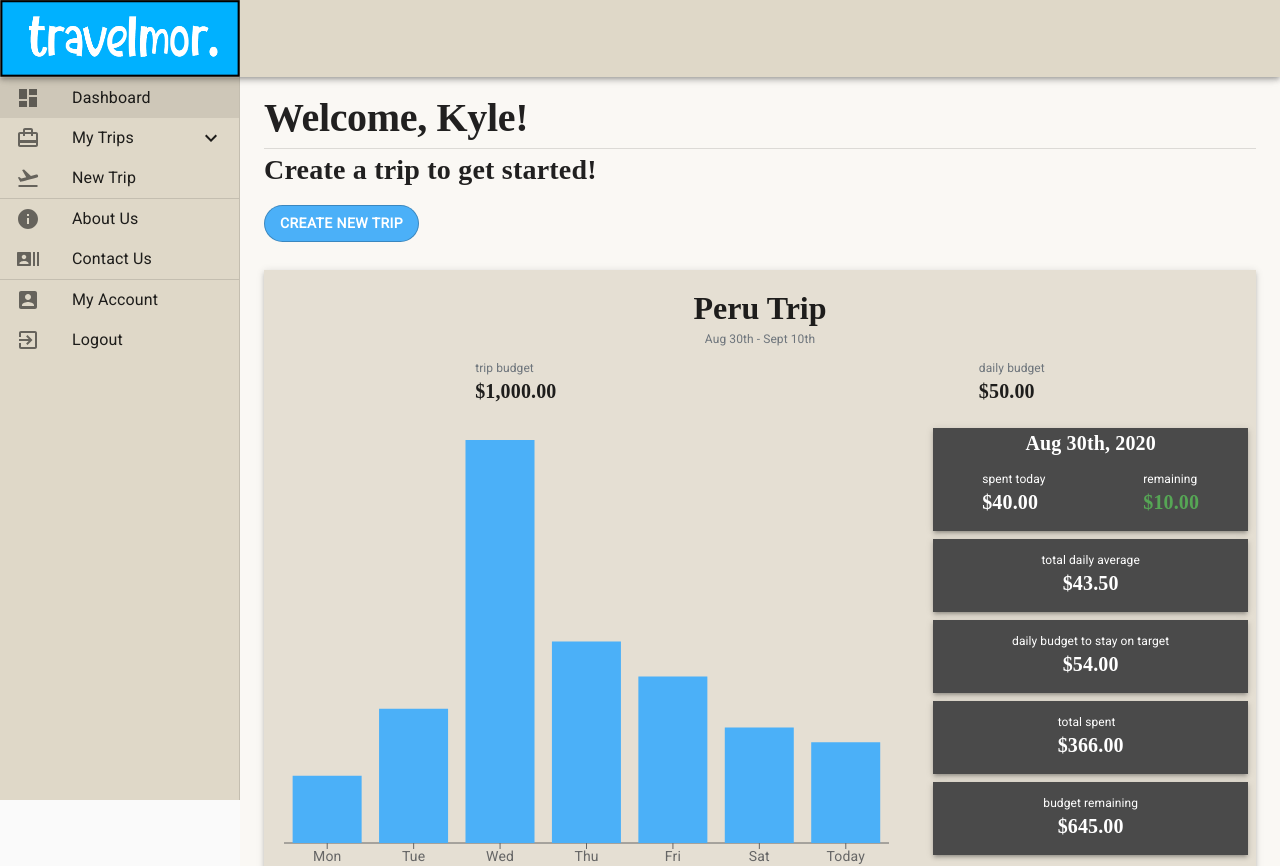
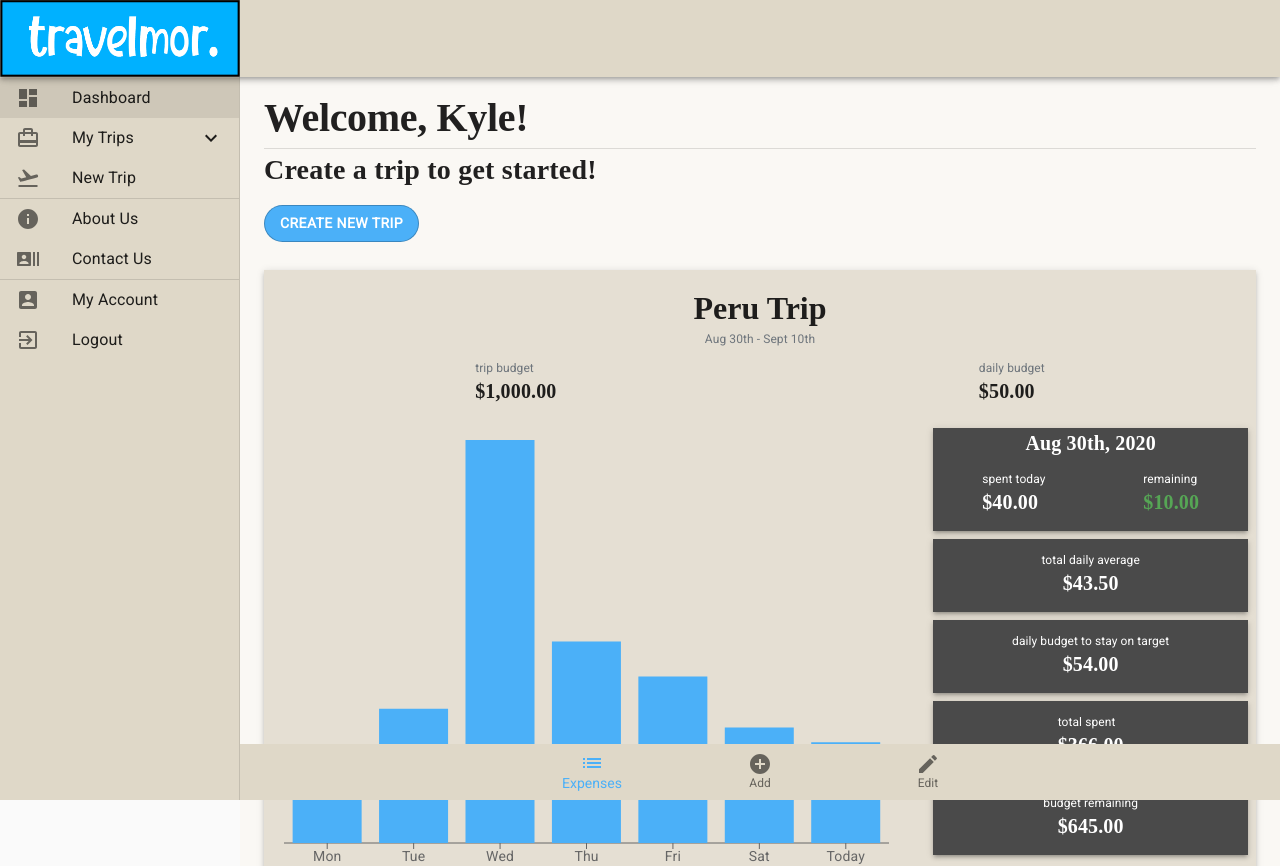
Before and after one commit to kzunino/travelmor_api, a React (Create React App) app in the folder client/: page /dashboard/history/1 in a window 1280 px wide. Shown: the top 866 px of the page. Built offline with nearby package versions, Linux system fonts and the light colour scheme.

Commit message:
bottom nav is aligned

```diff
--- a/client/src/App.js
+++ b/client/src/App.js
@@ -5,6 +5,7 @@ import SignIn from './components/SignIn';
 import SignUp from './components/SignUp';
 import AuthHeader from './components/HeaderAuth';
 import Dashboard from './components/Dashboard';
+import BottomActions from './components/BottomActions';
 
 function App() {
   return (
@@ -18,8 +19,16 @@ function App() {
 
           <Route path='/dashboard' component={Dashboard} />
 
-          <Route path='/trip/:id' component={() => <div>trips</div>} />
+          <Route
+            path='/dashboard/trip/:trip_uid'
+            component={() => <div>trips</div>}
+          />
+          <Route
+            path='/dashboard/history/:trip_uid'
+            component={() => <div>history</div>}
+          />
         </Switch>
+        <BottomActions />
       </Router>
     </>
   );
--- /dev/null
+++ b/client/src/components/BottomActions.js
@@ -0,0 +1,73 @@
+import React from 'react';
+import {makeStyles} from '@material-ui/core/styles';
+import BottomNavigation from '@material-ui/core/BottomNavigation';
+import BottomNavigationAction from '@material-ui/core/BottomNavigationAction';
+import AddCircleIcon from '@material-ui/icons/AddCircle';
+import ListIcon from '@material-ui/icons/List';
+import EditIcon from '@material-ui/icons/Edit';
+
+const drawerWidth = 240;
+
+const useStyles = makeStyles((theme) => ({
+  root: {
+    backgroundColor: theme.palette.secondary.main,
+    [theme.breakpoints.down('sm')]: {
+      width: '100%',
+      marginLeft: 0,
+    },
+    marginLeft: drawerWidth,
+    width: '100%',
+    position: 'fixed',
+    bottom: 0,
+  },
+
+  navActionButtons: {
+    '& > :first-child': {
+      marginRight: drawerWidth,
+    },
+    [theme.breakpoints.down('sm')]: {
+      marginRight: 0,
+      '& > :first-child': {
+        marginRight: 0,
+      },
+    },
+  },
+}));
+
+const BottomActions = () => {
+  const classes = useStyles();
+  const [value, setValue] = React.useState(0);
+
+  return (
+    <BottomNavigation
+      value={value}
+      onChange={(event, newValue) => {
+        setValue(newValue);
+      }}
+      showLabels
+      className={classes.root}
+    >
+      <BottomNavigationAction
+        classes={{wrapper: classes.wrapper, root: classes.navActionButtons}}
+        label='Expenses'
+        icon={<ListIcon />}
+        disableRipple
+      />
+      <BottomNavigationAction
+        classes={{wrapper: classes.wrapper, root: classes.navActionButtons}}
+        label='Add'
+        icon={<AddCircleIcon />}
+        disableRipple
+      />
+
+      <BottomNavigationAction
+        classes={{wrapper: classes.wrapper, root: classes.navActionButtons}}
+        label='Edit'
+        icon={<EditIcon />}
+        disableRipple
+      />
+    </BottomNavigation>
+  );
+};
+
+export default BottomActions;
--- a/client/src/components/Dashboard.js
+++ b/client/src/components/Dashboard.js
@@ -54,6 +54,7 @@ const useStyles = makeStyles((theme) => ({
     flexGrow: 1,
     padding: theme.spacing(3),
     marginLeft: drawerWidth,
+    marginBottom: 50,
     backgroundColor: theme.palette.background.main,
     [theme.breakpoints.down('sm')]: {
       marginLeft: 0,
```
